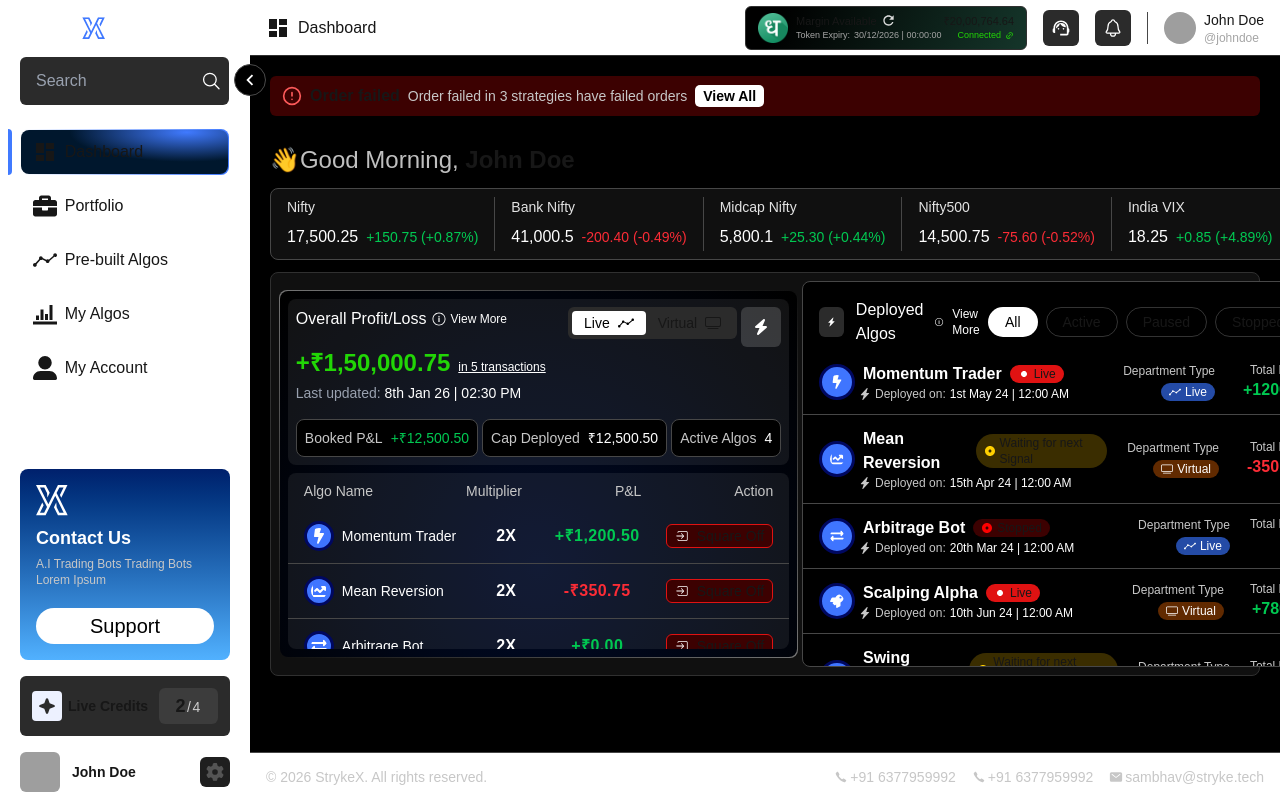
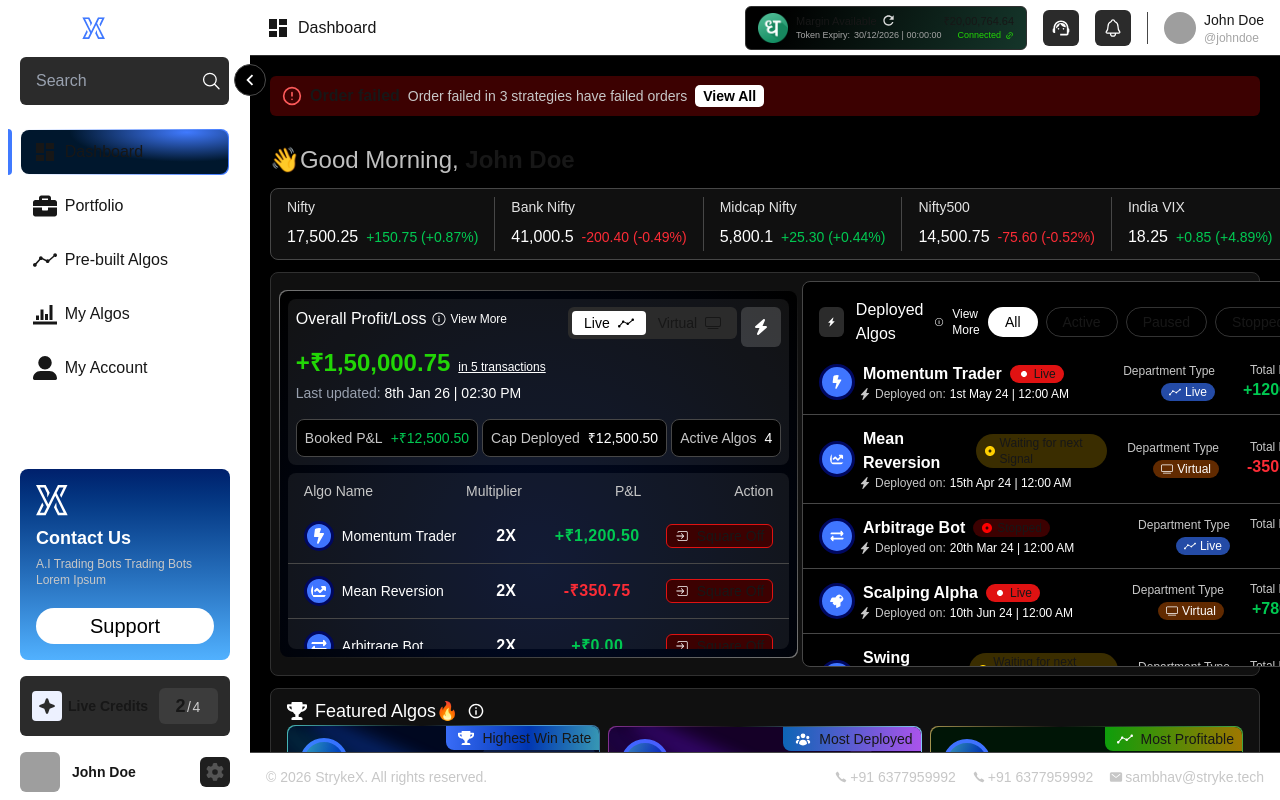
Before and after one commit to TheRealKrishna/strykex, a Next.js app: page /dashboard in a window 1280 px wide. Built offline with nearby package versions, Linux system fonts and the light colour scheme; grey boxes are pictures that could not be loaded.

Commit message:
feat: add Featured Algos component with highest win rate, most deployed, and most profitable sections; include gradient assets

```diff
--- /dev/null
+++ b/src/app/dashboard/components/dashboard-content/components/featured-algos/components/highest-win-rate.tsx
@@ -0,0 +1,48 @@
+import React from "react";
+import { PiRankingBold } from "react-icons/pi";
+import { FaTrophy } from "react-icons/fa";
+import { MdVerified } from "react-icons/md";
+import blueGradientBars from "../assets/blue-gradient-bars.svg";
+import Image from "next/image";
+
+export default function HighestWinRate() {
+  return (
+    <div className="w-full h-full bg-[radial-gradient(83.87%_243.21%_at_83.87%_21.43%,#59B8FF_0%,rgba(51,108,220,0)_49.49%,#47B4B4_100%)] p-px rounded-lg">
+      <div className="bg-[#000820] rounded-lg relative overflow-hidden">
+        <Image
+          src={blueGradientBars}
+          alt="gradient bars"
+          className="absolute top-0 left-0 w-full h-full object-cover z-10 pointer-events-none"
+        />
+        <FaTrophy className="text-[#407AFF29] absolute right-0 w-30 h-30 p-1" />
+        <div className="bg-[linear-gradient(93.88deg,#3F72FF_-4.79%,#0036B2_53.84%,#47B4B4_113.68%)] flex w-fit absolute right-0 rounded-bl-lg text-sm items-center justify-center px-2 gap-1">
+          <FaTrophy className="text-white text-2xl p-1" />
+          Highest Win Rate
+        </div>
+        <div className="flex items-center justify-start pt-3 px-3">
+          <div className="bg-[linear-gradient(297.91deg,#3F72FF_-44.48%,#0036B2_36.06%,#47B4B4_118.27%)] rounded-full p-2 border-4 border-[#3F72FF]">
+            <PiRankingBold className="text-white text-2xl" />
+          </div>
+        </div>
+        <div className="p-3">
+          <p className="text-white font-semibold text-md">
+            Midcap Nifty Option Scalper CE
+          </p>
+          <div className="flex items-center justify-start gap-1">
+            <p className="text-[#C7C7C7] text-xs">By Stockwiz Tech. LLP</p>
+            <MdVerified className="text-blue-500 text-md" />
+          </div>
+        </div>
+        <div className="bg-[linear-gradient(113.73deg,rgba(0,188,53,0.17)_7.25%,rgba(0,255,38,0.17)_173.86%)] flex items-center justify-between px-3 py-1 mt-2 mx-3 rounded-lg">
+          <p>Win Rate:</p>
+          <div className="text-[#22D606] font-bold text-md [text-shadow:0px_0px_25.59px_0px_rgba(34,214,6,0.59)]">+87.5%</div>
+        </div>
+        <div className="px-3 my-4">
+          <button className="border-[#474747] border w-full py-1 rounded-lg flex items-center justify-center gap-2">
+            <p>View Details</p>
+          </button>
+        </div>
+      </div>
+    </div>
+  );
+}
--- /dev/null
+++ b/src/app/dashboard/components/dashboard-content/components/featured-algos/components/most-deployed.tsx
@@ -0,0 +1,48 @@
+import React from "react";
+import { PiRankingBold } from "react-icons/pi";
+import { HiMiniUserGroup } from "react-icons/hi2";
+import { MdVerified } from "react-icons/md";
+import pinkGradientBars from "../assets/pink-gradient-bars.svg";
+import Image from "next/image";
+
+export default function MostDeployed() {
+  return (
+    <div className="w-full h-full bg-[radial-gradient(133.99%_202.79%_at_98.65%_9.52%,#89CDFF_0%,rgba(175,150,255,0)_42.83%,#E34DFF_100%)] p-px rounded-lg">
+      <div className="bg-[#150027] rounded-lg relative overflow-hidden">
+        <Image
+          src={pinkGradientBars}
+          alt="gradient bars"
+          className="absolute top-0 left-0 w-full h-full object-cover z-10 pointer-events-none"
+        />
+        <HiMiniUserGroup className="text-[#64418D54] absolute right-0 w-30 h-30 p-1" />
+        <div className="bg-[linear-gradient(92.14deg,#0066B1_-8.09%,#E34DFF_136.29%)] flex w-fit absolute right-0 rounded-bl-lg text-sm items-center justify-center px-2 gap-1">
+          <HiMiniUserGroup className="text-white text-2xl p-1" />
+          Most Deployed
+        </div>
+        <div className="flex items-center justify-start pt-3 px-3">
+          <div className="bg-[linear-gradient(297.91deg,#3F72FF_-44.48%,#0036B2_36.06%,#47B4B4_118.27%)] rounded-full p-2 border-4 border-[#3F72FF]">
+            <PiRankingBold className="text-white text-2xl" />
+          </div>
+        </div>
+        <div className="p-3">
+          <p className="text-white font-semibold text-md">
+            Midcap Nifty Option Scalper CE
+          </p>
+          <div className="flex items-center justify-start gap-1">
+            <p className="text-[#C7C7C7] text-xs">By Stockwiz Tech. LLP</p>
+            <MdVerified className="text-blue-500 text-md" />
+          </div>
+        </div>
+        <div className="bg-[linear-gradient(92.14deg,rgba(0,102,177,0.17)_-8.09%,rgba(227,77,255,0.17)_136.29%)] flex items-center justify-between px-3 py-1 mt-2 mx-3 rounded-lg">
+          <p>Most Deployed:</p>
+          <div className="bg-[linear-gradient(102.45deg,#89CDFF_26.65%,#E34DFF_159.96%)] text-transparent bg-clip-text font-bold text-md [text-shadow:0px_-1.07px_24.74px_0px_rgba(165,84,234,1)]">2,480 Users</div>
+        </div>
+        <div className="px-3 my-4">
+          <button className="bg-[linear-gradient(92.14deg,#0066B1_-8.09%,#E34DFF_136.29%)] w-full py-1 rounded-lg flex items-center justify-center gap-2">
+            <p>Deploy Now</p>
+          </button>
+        </div>
+      </div>
+    </div>
+  );
+}
--- /dev/null
+++ b/src/app/dashboard/components/dashboard-content/components/featured-algos/components/most-profitable.tsx
@@ -0,0 +1,41 @@
+import React from "react";
+import { PiRankingBold } from "react-icons/pi";
+import { MdVerified } from "react-icons/md";
+import { SlGraph } from "react-icons/sl";
+
+export default function MostProfitable() {
+  return (
+    <div className="w-full h-full bg-[linear-gradient(72.89deg,#FFE476_-4.65%,rgba(37,95,75,0)_52.36%,#4AB446_103.11%)] p-px rounded-lg">
+      <div className="bg-[#001506] rounded-lg relative overflow-hidden">
+        <SlGraph className="text-[#09B20026] absolute right-0 w-30 h-30 p-1" />
+        <div className="bg-[linear-gradient(92.49deg,#02A10C_-8.04%,#A17600_101.25%)] flex w-fit absolute right-0 rounded-bl-lg text-sm items-center justify-center px-2 gap-1">
+          <SlGraph className="text-white text-2xl p-1" />
+          Most Profitable
+        </div>
+        <div className="flex items-center justify-start pt-3 px-3">
+          <div className="bg-[linear-gradient(297.91deg,#3F72FF_-44.48%,#0036B2_36.06%,#47B4B4_118.27%)] rounded-full p-2 border-4 border-[#3F72FF]">
+            <PiRankingBold className="text-white text-2xl" />
+          </div>
+        </div>
+        <div className="p-3">
+          <p className="text-white font-semibold text-md">
+            Midcap Nifty Option Scalper CE
+          </p>
+          <div className="flex items-center justify-start gap-1">
+            <p className="text-[#C7C7C7] text-xs">By Stockwiz Tech. LLP</p>
+            <MdVerified className="text-blue-500 text-md" />
+          </div>
+        </div>
+        <div className="bg-[linear-gradient(92.49deg,rgba(2,161,12,0.12)_-8.04%,rgba(161,118,0,0.12)_101.25%)] flex items-center justify-between px-3 py-1 mt-2 mx-3 rounded-lg">
+          <p>Most Profitable:</p>
+          <div className="text-[#22D606] font-bold text-md [text-shadow:0px_0px_25.59px_0px_rgba(34,214,6,0.59)]">+₹2,480 Users</div>
+        </div>
+        <div className="px-3 my-4">
+          <button className="bg-[linear-gradient(92.49deg,#02A10C_-8.04%,#A17600_101.25%)] w-full py-1 rounded-lg flex items-center justify-center gap-2">
+            <p>Deploy Now</p>
+          </button>
+        </div>
+      </div>
+    </div>
+  );
+}
--- /dev/null
+++ b/src/app/dashboard/components/dashboard-content/components/featured-algos/components/title.tsx
@@ -0,0 +1,13 @@
+import React from "react";
+import { FaTrophy } from "react-icons/fa";
+import { IoMdInformationCircleOutline } from "react-icons/io";
+
+export default function Title() {
+  return (
+    <div className="w-full flex justify-start items-center gap-2">
+      <FaTrophy className="inline text-white text-xl" />
+      <span className="text-white font-medium text-lg">Featured Algos🔥</span>
+      <IoMdInformationCircleOutline className="inline text-white text-lg" />
+    </div>
+  );
+}
--- /dev/null
+++ b/src/app/dashboard/components/dashboard-content/components/featured-algos/featured-algos.tsx
@@ -0,0 +1,18 @@
+import React from "react";
+import Title from "./components/title";
+import HighestWinRate from "./components/highest-win-rate";
+import MostDeployed from "./components/most-deployed";
+import MostProfitable from "./components/most-profitable";
+
+export default function FeaturedAlgos() {
+  return (
+    <div className="px-2 w-full">
+      <Title />
+      <div className="flex items-center justify-between gap-2 w-full">
+        <HighestWinRate />
+        <MostDeployed />
+        <MostProfitable />
+      </div>
+    </div>
+  );
+}
--- a/src/app/dashboard/components/dashboard-content/dashboard-content.tsx
+++ b/src/app/dashboard/components/dashboard-content/dashboard-content.tsx
@@ -6,6 +6,7 @@
 import OverallPnL from "./components/overall-pnl/overall-pnl";
 import DeployedAlgos from "./components/deployed-algos/deployed-algos";
 import Alert from "./components/alert";
+import FeaturedAlgos from "./components/featured-algos/featured-algos";
 
 export default function DashboardContent() {
   return (
@@ -21,6 +22,9 @@
         <OverallPnL />
         <DeployedAlgos />
       </div>
+      <div className="bg-[#101010] border border-[#303030] p-2 rounded-lg flex items-center justify-between gap-1">
+        <FeaturedAlgos />
+      </div>
     </div>
   );
 }
```
Also changed, not shown: src/app/dashboard/components/dashboard-content/components/featured-algos/assets/blue-gradient-bars.svg (added), src/app/dashboard/components/dashboard-content/components/featured-algos/assets/pink-gradient-bars.svg (added).
